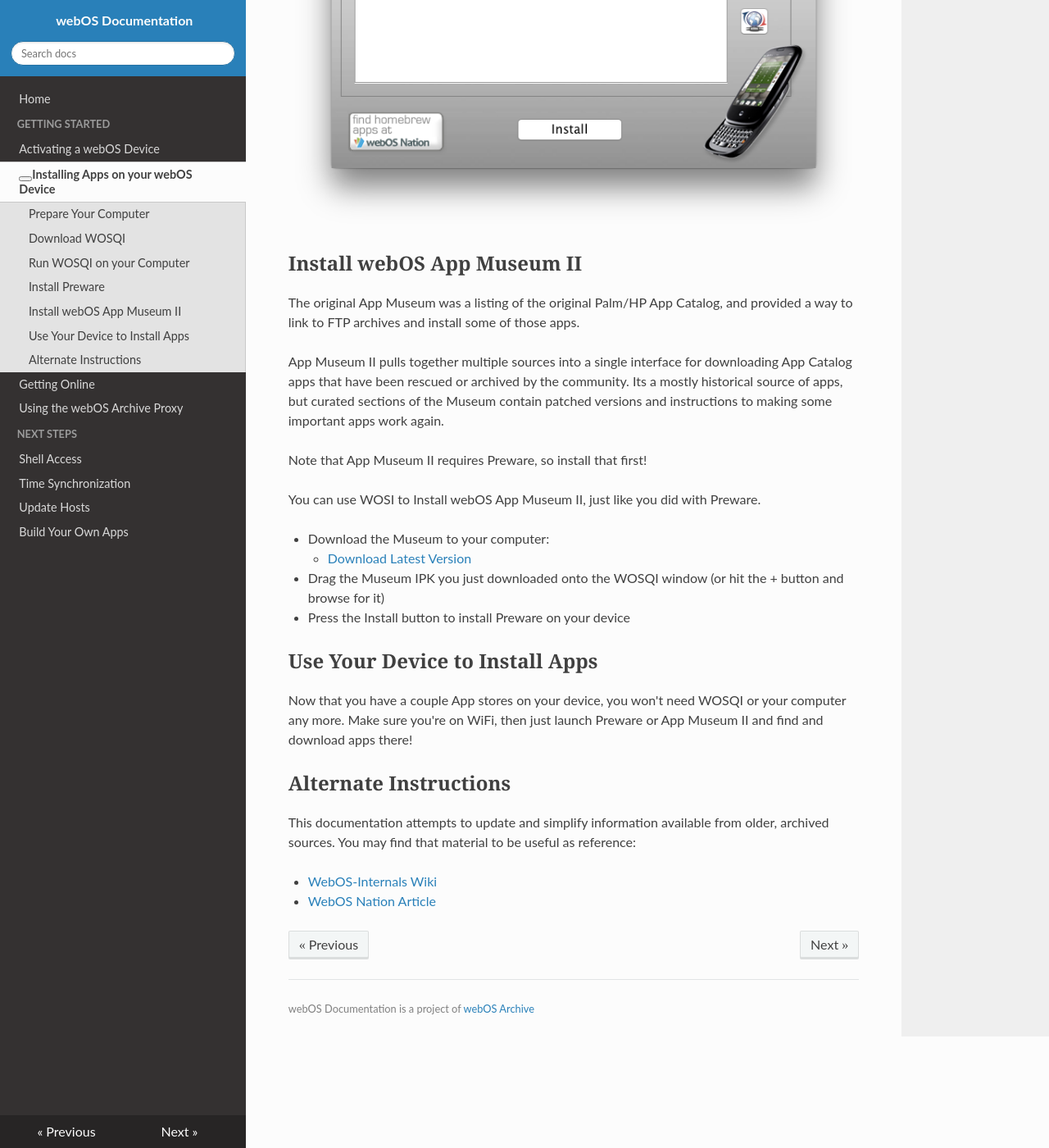
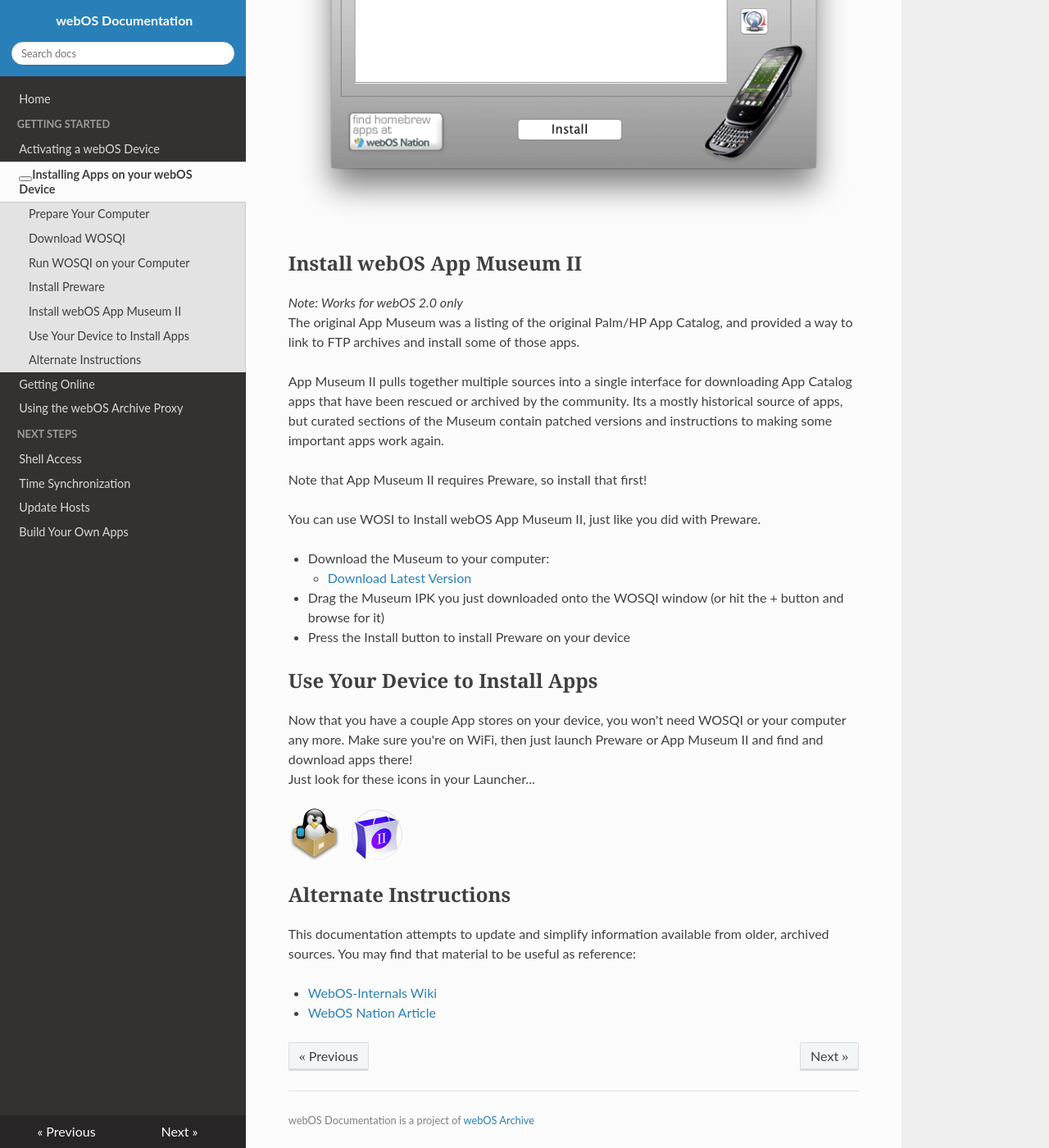
Before and after one commit to webOSArchive/webos-docs, an MkDocs documentation site: the page built from docs/appstores.md, in a window 1280 px wide and 1400 px high, scrolled down 1632 px. Shown: the whole window at 82% size. Built offline with MkDocs 1.6.1, drawn with Linux system fonts in a browser that asks for light colours; nearby versions of some CDN libraries; some web fonts are replaced; library files that are not in the unit come from our copies.

Commit message:
add icons

```diff
--- a/docs/appstores.md
+++ b/docs/appstores.md
@@ -47,6 +47,7 @@ The Preware app is the original Homebrew App Store for webOS, and contains many
 
 ## Install webOS App Museum II
 
+<i>Note: Works for webOS 2.0 only</i><br>
 The original App Museum was a listing of the original Palm/HP App Catalog, and provided a way to link to FTP archives and install some of those apps.
 
 App Museum II pulls together multiple sources into a single interface for downloading App Catalog apps that have been rescued or archived by the community. Its a mostly historical source of apps, but curated sections of the Museum contain patched versions and instructions to making some important apps work again.
@@ -63,6 +64,9 @@ You can use WOSI to Install webOS App Museum II, just like you did with Preware.
 ## Use Your Device to Install Apps
 
 Now that you have a couple App stores on your device, you won't need WOSQI or your computer any more. Make sure you're on WiFi, then just launch Preware or App Museum II and find and download apps there!
+<br>Just look for these icons in your Launcher...
+
+![Preware](images/preware-icon.png) &nbsp;&nbsp;![App Museum II](images/appmuseum-icon.png)
 
 ## Alternate Instructions
 
```
Also changed, not shown: docs/images/appmuseum-icon.png (added), docs/images/preware-icon.png (added).
